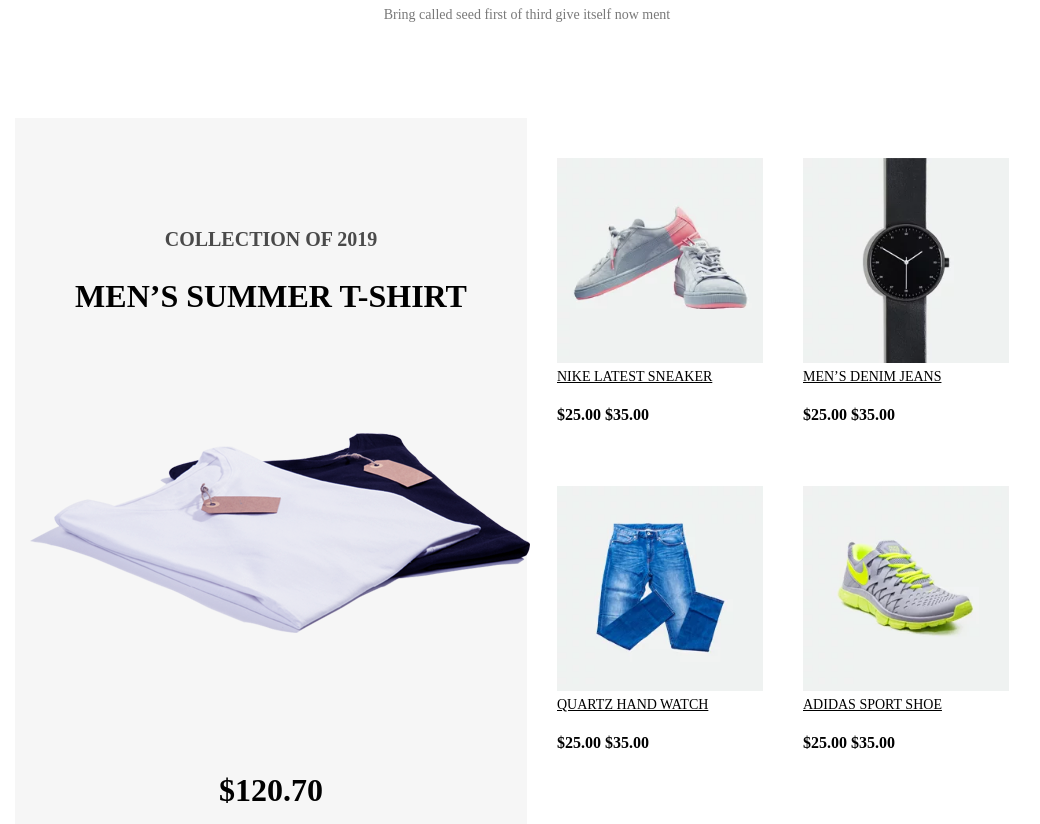
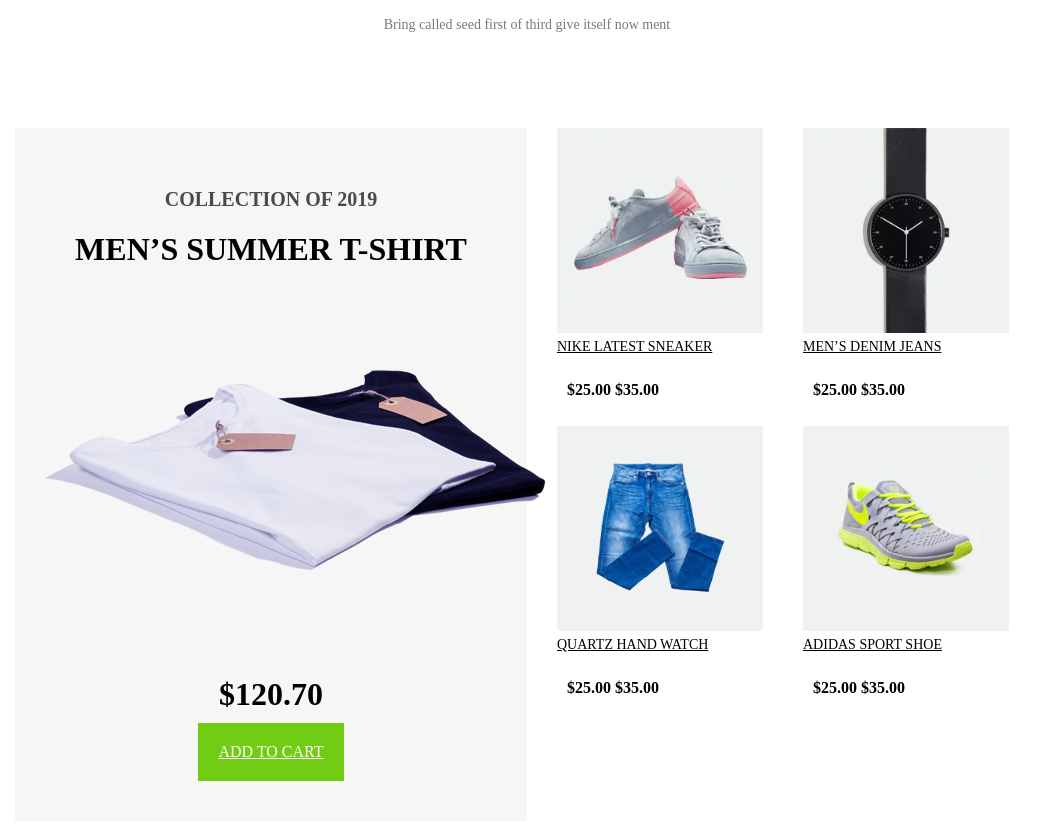
Before and after one commit to AbhishekKurmi14/web-Eiser-ecommerce, a plain HTML site: page index.html in a window 1280 px wide. Shown: the part 2770-3594 px from the top of the page, without its empty margins (113-1153 px from the left). Drawn offline with Linux system fonts and the light colour scheme.

Commit message:
image padding change

```diff
--- a/css/style.css
+++ b/css/style.css
@@ -246,11 +246,12 @@ h2 {
 
 .text_h {
     font-size: 14px;
-    color: black
+    color: black;
 }
 
 .text_j {
     display: block;
+    padding: 5px 10px
 }
 
 .container_g {
@@ -335,11 +336,13 @@ p {
 .container_m {
     background-color: #f6f6f6;
     text-align: center;
-    padding: 90px 15px;
+    padding: 0px 15px;
     width: 50%;
     float: left
 }
-
+.container_50{
+    padding: 40px 15px
+}
 .text_q {
     color: #4a4a4a;
     font-size: 20px
@@ -350,23 +353,25 @@ p {
 }
 
 .text_r {
-    font-size: 32px
+    font-size: 32px;
+    margin:10px 0px
 }
 
 .ttext {
     font-size: 32px;
+    margin: 10px 0px
 }
 
 .container_3 {
     width: 50%;
-    padding: 20px 10px;
+    padding: 0px 10px;
     float: right
 }
 
 .container_4 {
     float: left;
     width: 50%;
-    padding: 20px
+    padding: 0px 20px
 }
 
 .container_6 {
--- a/index.html
+++ b/index.html
@@ -215,6 +215,7 @@
             </div>
             <div class="container_34">
                 <div class="container_m">
+                   <div class="container_50">
                     <h3 class="text_q">COLLECTION OF 2019</h3>
                     <h2 class="text_r">MEN’S SUMMER T-SHIRT</h2>
                     <div class="container_n">
@@ -222,6 +223,7 @@
                     </div>
                     <h4 class="ttext">$120.70</h4>
                     <a href="index.html" class="text_n">ADD TO CART</a>
+                </div>
                 </div>
                 <div class="container_3">
                     <div class="container_4">
```
